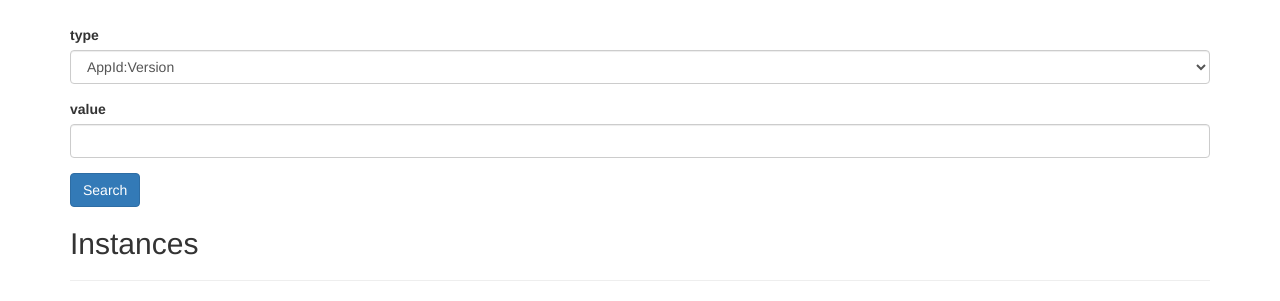
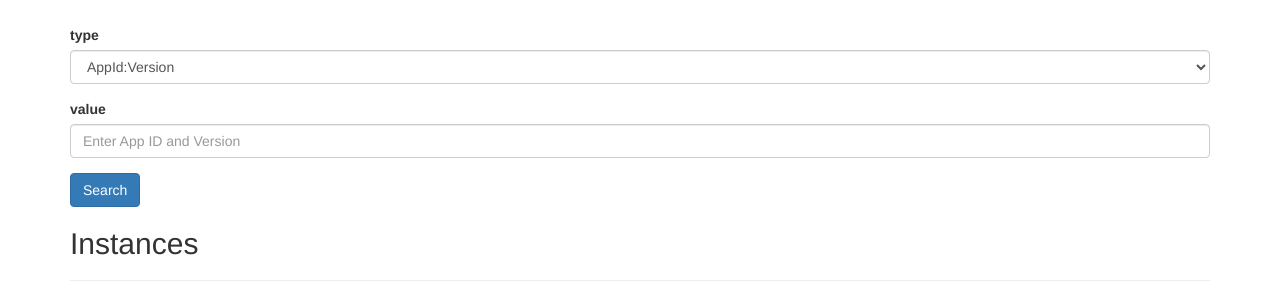
Before and after one commit to zhangyi-zjuer/paas-portal, a Flask app: template app/admin/templates/instance.html in a window 1280 px wide. Shown: the part 61-362 px from the top of the page. Run offline with Flask 2, Linux system fonts and the light colour scheme; the template is opened without the code that fills it: values that come from a table or form of the project are taken from there, others are empty; parts of the project's set-up code (start-up, migrations or seed data) failed here and were passed over; some libraries are stand-ins or nearby versions.

Commit message:
add tips

```diff
--- a/app/admin/templates/instance.html
+++ b/app/admin/templates/instance.html
@@ -102,11 +102,13 @@
             $("#value").attr("data-provide", "typeahead");
             $("#value").attr("data-source", '{{ app_ids|safe}}');
             $("#value").attr("data-items", "5");
+            $("#value").attr("placeholder", "Enter App ID and Version")
         }
 
         function clearDataSource() {
             $("#value").attr("data-provide", "");
             $("#value").attr("data-source", '');
+            $("#value").attr("placeholder", "Enter Machine IP")
         }
 
         $(document).ready(function () {
```
